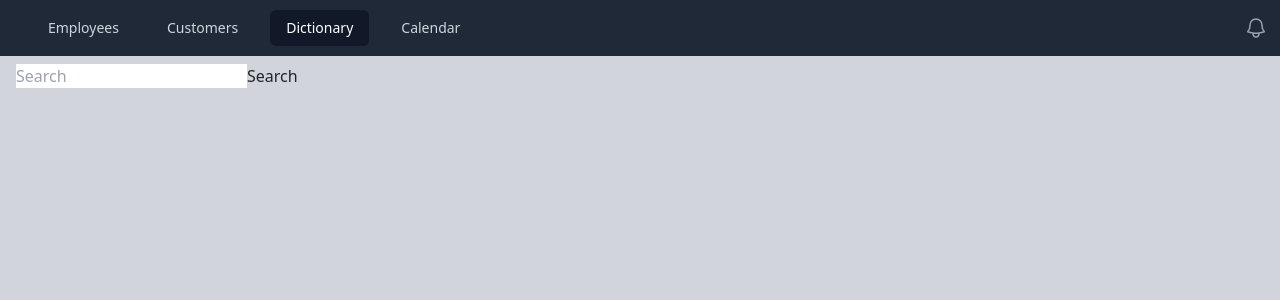
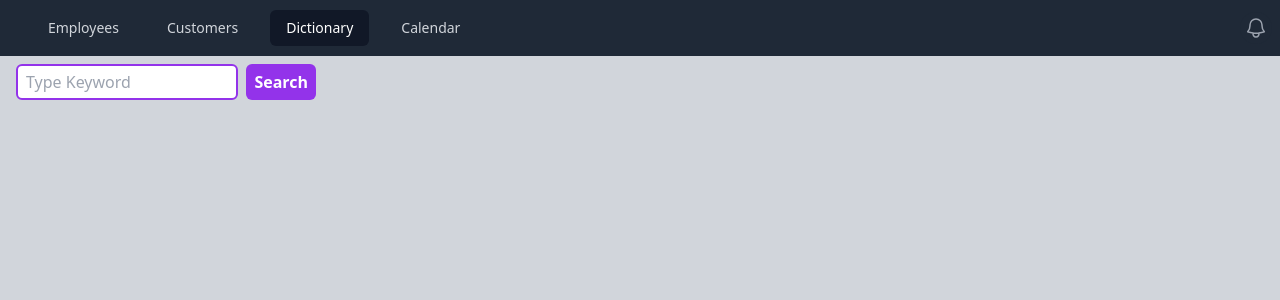
Before and after one commit to LANKESAGAR/react-learn, a React (Create React App) app: page /dictionary in a window 1280 px wide. Shown: the top 300 px of the page. Built offline with nearby package versions, Linux system fonts and the light colour scheme.

Commit message:
search Styling

```diff
--- /dev/null
+++ b/src/components/DefinitionSearch.js
@@ -0,0 +1,3 @@
+export default function DefinitionSearch(){
+
+}
--- a/src/pages/Dictionary.js
+++ b/src/pages/Dictionary.js
@@ -6,14 +6,18 @@
     const navigate = useNavigate();
 
     return(
-    <>
-        <input type="text" placeholder="Search" onChange={(e)=>{
-            setWord(e.target.value);
-        }}/>
+    <form className="flex justify-center space-x-2 max-w-[300px] " onSubmit={()=>{
+        navigate('/definition/' + word);
+    }}>
+        <input
+            className="shrink min-w-0 px-2 py-1 rounded border-2 border-purple-600"
+            type="text"
+            placeholder="Type Keyword"
+            onChange={(e)=>{
+                setWord(e.target.value);
+            }}/>
 
-        <button onClick={()=>{
-            navigate('/definition/' + word, {replace: true});
-        }}>Search</button>
-    </>
+        <button className="bg-purple-600 hover:bg-purple-700 text-white font-bold py-1 px-2 rounded">Search</button>
+        </form>
     )
 }
```
